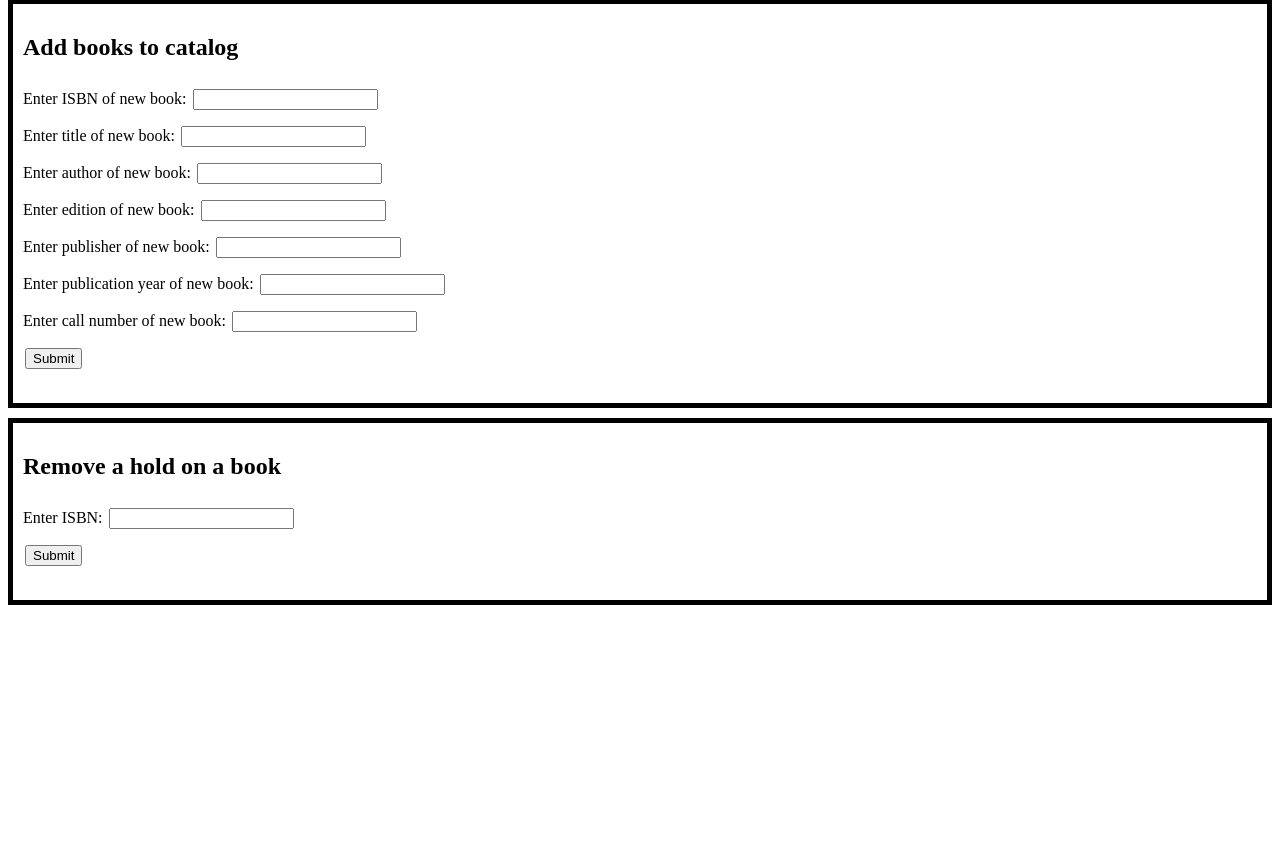
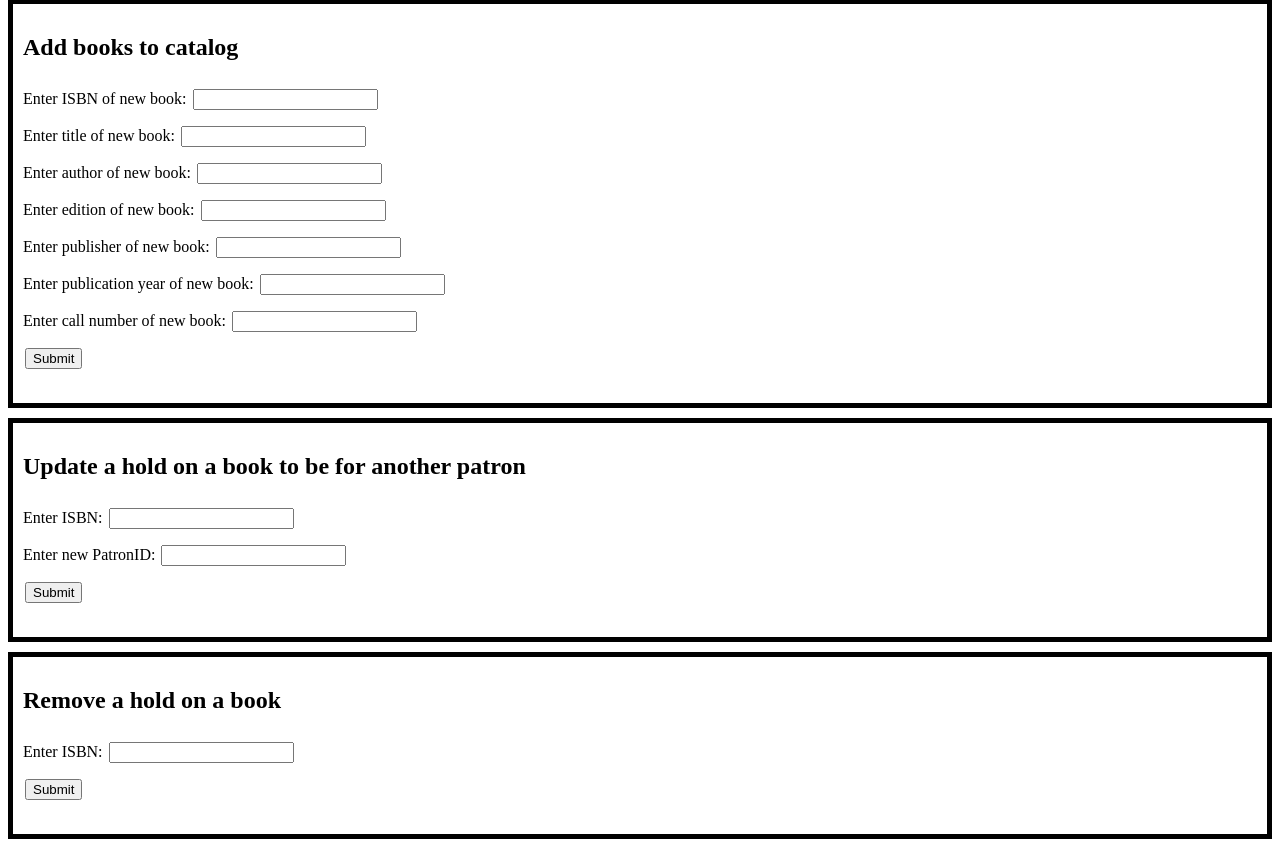
Before and after one commit to HectorLazu1/Final-Pro, a PHP site: page /NewCode/staff_view_InfoPage.php in a window 1280 px wide. Shown: the part 443-1292 px from the top of the page. Before the commit the page ends 1048 px from the top, so only its background shows below. Run offline with PHP 8.4, Linux system fonts and the light colour scheme.

Commit message:
Update staff_view_InfoPage.php
Added a form to allow for updating holds on books

```diff
--- a/NewCode/staff_view_InfoPage.php
+++ b/NewCode/staff_view_InfoPage.php
@@ -78,6 +78,26 @@
     </div>
 
     <div style="border: 5px solid black; padding: 10px; margin: 10px 0px">
+        <form action="staff_update_hold.php" method="post">
+
+          <h2>Update a hold on a book to be for another patron</h2>
+        	<span>
+        		Enter ISBN: <input type="text" name="updateHold" style="margin: 8px 2px">
+        		<br>
+        	</span>
+
+            <span>
+        		Enter new PatronID: <input type="text" name="newID" style="margin: 8px 2px">
+        		<br>
+        	</span>
+
+        	<span>
+        		<input type="submit" style="margin: 8px 2px">
+        	</span>
+        </form>
+    </div>
+
+    <div style="border: 5px solid black; padding: 10px; margin: 10px 0px">
         <form action="staff_delete_hold.php" method="post">
 
           <h2>Remove a hold on a book</h2>
```
